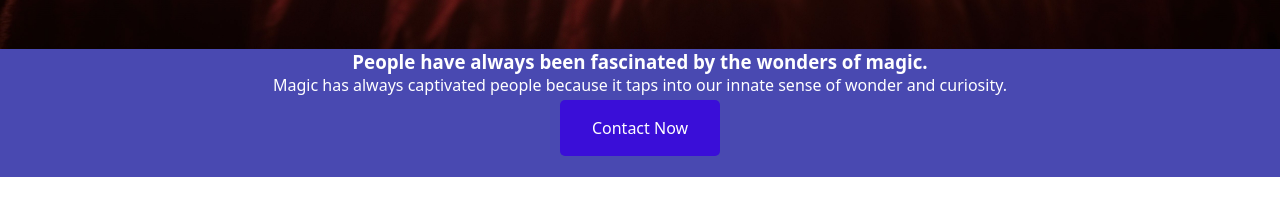
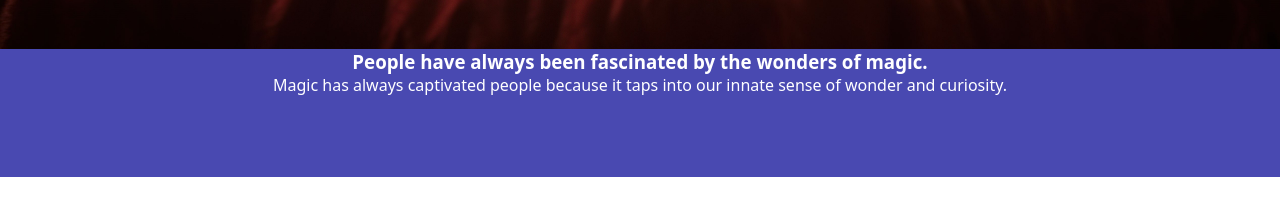
Before and after one commit to Chandan1083/Codsoft-LandingPage, a plain HTML site: page index.html in a window 1280 px wide. Shown: the part 751-952 px from the top of the page. Drawn offline with nearby package versions, Linux system fonts and the light colour scheme.

Commit message:
Update index.html

```diff
--- a/index.html
+++ b/index.html
@@ -43,7 +43,7 @@
             <div class="about-headinfo">
                 <h3>People have always been fascinated by the wonders of magic.</h3>
                 <p>Magic has always captivated people because it taps into our innate sense of wonder and curiosity.</p>
-                <a href="#contact" class="button" id="contactnow">Contact Now</a>
+<!--                 <a href="#contact" class="button" id="contactnow">Contact Now</a> -->
             </div>
             <div class="about-main">
                 <div class="about-info">
```
